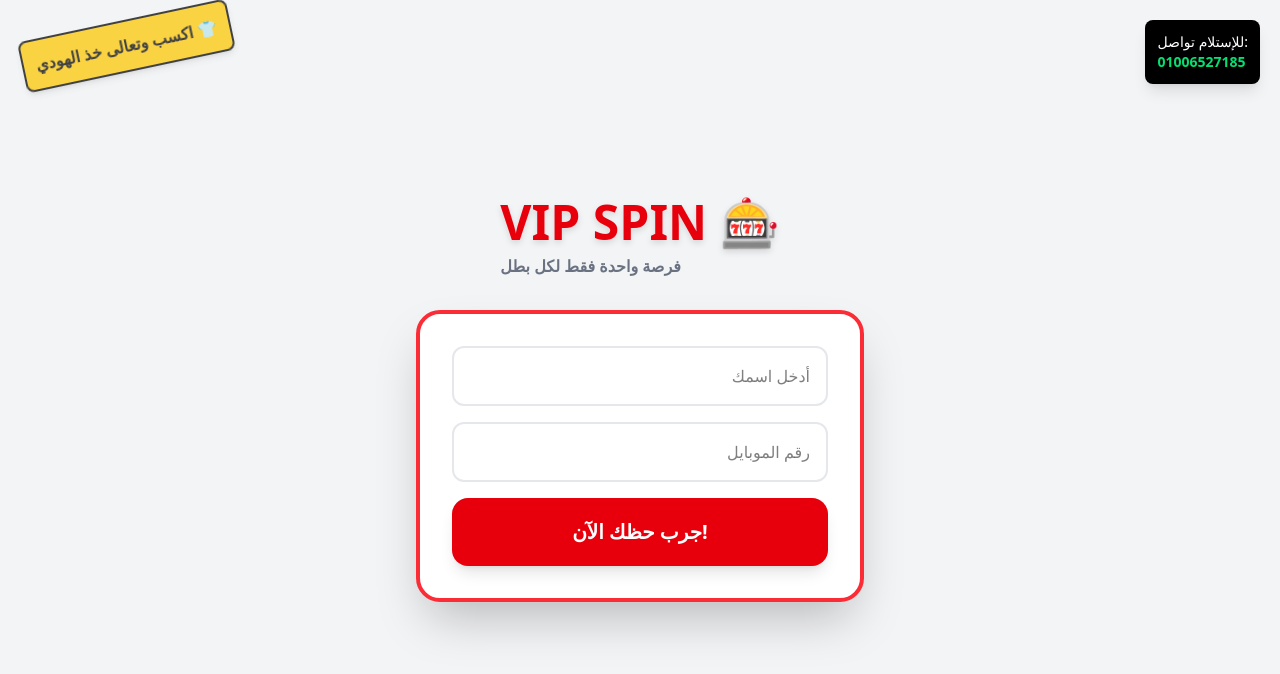
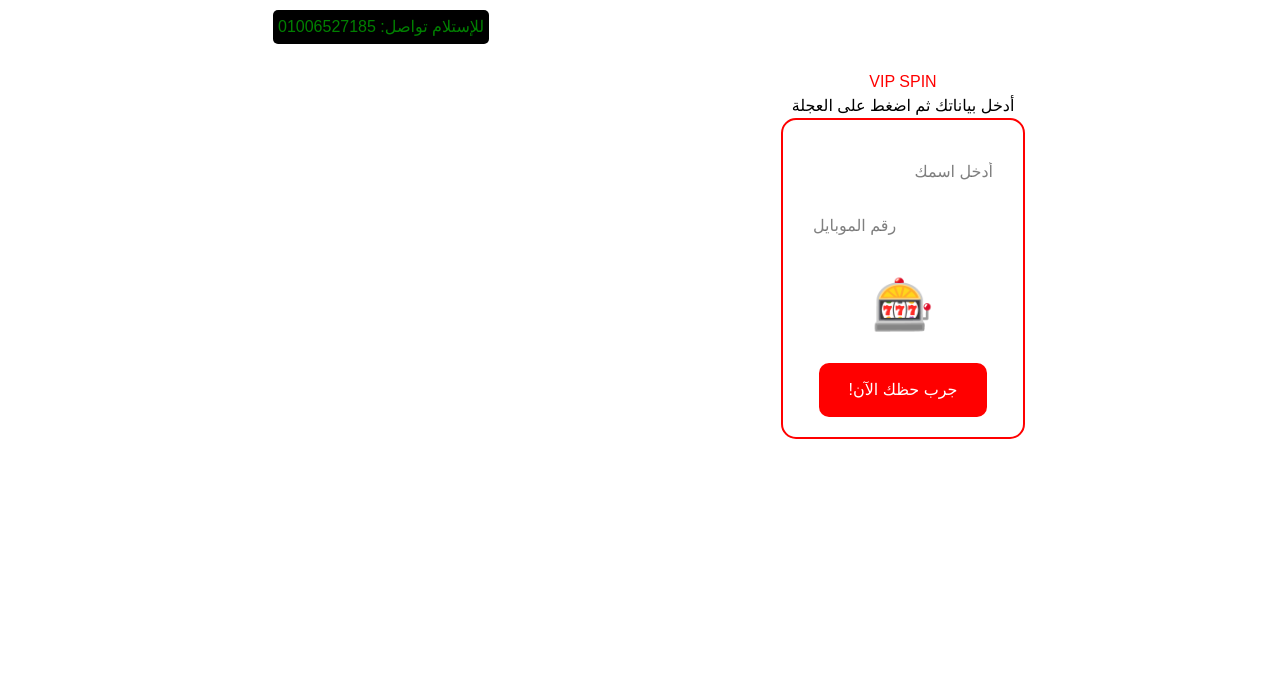
Before and after one commit to salahelmesky-glitch/pr, a React (Vite) app: page / in a window 1280 px wide. Shown: the top 674 px of the page. Built offline with nearby package versions, Linux system fonts and the light colour scheme.

Commit message:
update site text

```diff
--- a/index.html
+++ b/index.html
@@ -1,13 +1,14 @@
-<!doctype html>
-<html lang="en">
-  <head>
-    <meta charset="UTF-8" />
-    <link rel="icon" type="image/svg+xml" href="/vite.svg" />
-    <meta name="viewport" content="width=device-width, initial-scale=1.0" />
-    <title>pr</title>
-  </head>
-  <body>
-    <div id="root"></div>
-    <script type="module" src="/src/main.jsx"></script>
-  </body>
+<!DOCTYPE html>
+<html lang="ar" dir="rtl">
+
+<head>
+  <meta charset="UTF-8">
+  <meta name="viewport" content="width=device-width, initial-scale=1.0">
+  <title>VIP SPIN - سجل والعب</title>
+</head>
+
+<body>
+  <div id="root"></div>
+</body>
+
 </html>
--- a/src/App.jsx
+++ b/src/App.jsx
@@ -1,138 +1,47 @@
-import React, { useState, useEffect } from 'react';
-import { motion } from 'framer-motion';
-import confetti from 'canvas-confetti'; // تأكد من تثبيتها أو سأخبرك كيف
+import React, { useState } from 'react';
 
-const App = () => {
-  const [name, setName] = useState('');
-  const [phone, setPhone] = useState('');
-  const [hasSpun, setHasSpun] = useState(false);
-  const [result, setResult] = useState(null);
-
-  useEffect(() => {
-    const currentUser = localStorage.getItem('CURRENT_USER_RESULT');
-    if (currentUser) {
-      const data = JSON.parse(currentUser);
-      setResult(data.result);
-      setName(data.name);
-      setHasSpun(true);
-    }
-  }, []);
-
-  const handleSpin = () => {
-    if (!name || !phone) {
-      alert("يرجى إدخال الاسم ورقم الهاتف أولاً!");
-      return;
-    }
-
-    const savedUsers = JSON.parse(localStorage.getItem('VIP_SPIN_USERS') || '[]');
-    const isDuplicate = savedUsers.find(user => user.phone === phone);
-
-    if (isDuplicate) {
-      alert(`عفواً يا ${isDuplicate.name}! لقد شاركت مسبقاً.`);
-      setResult(isDuplicate.result);
-      setHasSpun(true);
-      return;
-    }
-
-    let finalResult;
-    const vipChance = Math.random();
-
-    if (vipChance < 0.05) { // نسبة 5% للفوز بـ VIP
-      finalResult = "VIP";
-      confetti({
-        particleCount: 150,
-        spread: 70,
-        origin: { y: 0.6 }
-      });
-    } else {
-      const usedNumbers = savedUsers.filter(u => typeof u.result === 'number').map(u => u.result);
-      let randomNumber;
-      do {
-        randomNumber = Math.floor(Math.random() * 1000) + 1;
-      } while (usedNumbers.includes(randomNumber));
-      finalResult = randomNumber;
-    }
-
-    const newUser = { name, phone, result: finalResult, date: new Date().toLocaleString() };
-    savedUsers.push(newUser);
-    localStorage.setItem('VIP_SPIN_USERS', JSON.stringify(savedUsers));
-    localStorage.setItem('CURRENT_USER_RESULT', JSON.stringify(newUser));
-
-    setResult(finalResult);
-    setHasSpun(true);
-  };
+function App() {
+  const [name, setName] = useState("");
+  const [phone, setPhone] = useState("");
 
   return (
-    <div className="min-h-screen bg-gray-100 flex flex-col items-center justify-center p-4 font-sans relative overflow-hidden">
-
-      {/* جملة الهودي في الجنب العلوي */}
-      <div className="absolute top-5 left-5 bg-yellow-400 text-black font-black p-3 rounded-lg shadow-md transform -rotate-12 border-2 border-black animate-pulse">
-        اكسب وتعالى خذ الهودي 👕
+    <div style={{ textAlign: 'center', padding: '20px', fontFamily: 'Arial' }}>
+      {/* الرقم بتاعك فوق على الشمال */}
+      <div style={{ position: 'absolute', top: '10px', left: '10px', background: 'black', color: 'green', padding: '5px', borderRadius: '5px' }}>
+        للإستلام تواصل: 01006527185
       </div>
 
-      {/* رقم التواصل في الجنب الآخر */}
-      <div className="absolute top-5 right-5 bg-black text-white p-3 rounded-lg shadow-lg text-sm">
-        للإستلام تواصل: <br />
-        <span className="text-green-400 font-bold">01006527185</span>
-      </div>
+      <h1 style={{ color: 'red', marginTop: '50px' }}>VIP SPIN</h1>
+      <p>أدخل بياناتك ثم اضغط على العجلة</p>
 
-      <div className="mb-8">
-        <h1 className="text-5xl font-black text-red-600 drop-shadow-md">VIP SPIN 🎰</h1>
-        <p className="text-gray-500 mt-2 font-bold">فرصة واحدة فقط لكل بطل</p>
-      </div>
-
-      {!hasSpun ? (
-        <div className="w-full max-w-md space-y-4 bg-white p-8 rounded-3xl shadow-2xl border-4 border-red-500">
+      <div style={{ border: '2px solid red', padding: '20px', borderRadius: '15px', display: 'inline-block' }}>
         <input
           type="text"
           placeholder="أدخل اسمك"
-            className="w-full p-4 rounded-xl border-2 border-gray-200 focus:border-red-500 outline-none text-right"
           value={name}
           onChange={(e) => setName(e.target.value)}
+          style={{ display: 'block', margin: '10px auto', padding: '10px', width: '200px' }}
         />
         <input
           type="tel"
           placeholder="رقم الموبايل"
-            className="w-full p-4 rounded-xl border-2 border-gray-200 focus:border-red-500 outline-none text-right"
           value={phone}
           onChange={(e) => setPhone(e.target.value)}
+          style={{ display: 'block', margin: '10px auto', padding: '10px', width: '200px' }}
         />
+
+        {/* هنا العجلة (لو عندك كود العجلة الأصلي حطه هنا) */}
+        <div style={{ margin: '20px', fontSize: '50px' }}>🎰</div>
+
         <button
-            onClick={handleSpin}
-            className="w-full bg-red-600 text-white font-black py-5 rounded-2xl hover:bg-red-700 transition-all text-xl shadow-lg"
+          onClick={() => alert('تم تسجيل بياناتك! صور الشاشة الآن وابعتها واتساب')}
+          style={{ background: 'red', color: 'white', border: 'none', padding: '15px 30px', borderRadius: '10px', cursor: 'pointer' }}
         >
           جرب حظك الآن!
         </button>
       </div>
-      ) : (
-        <motion.div
-          initial={{ scale: 0.5, rotate: 180 }}
-          animate={{ scale: 1, rotate: 0 }}
-          className={`p-12 rounded-full w-80 h-80 flex flex-col items-center justify-center border-8 shadow-2xl ${result === "VIP" ? "bg-yellow-400 border-white" : "bg-white border-gray-300"}`}
-        >
-          <h2 className="text-xl font-bold mb-2">{name}</h2>
-          <div className={`text-7xl font-black ${result === "VIP" ? "text-red-600 animate-bounce" : "text-black"}`}>
-            {result}
-          </div>
-
-          {/* النص اللي هيظهر تحت النتيجة */}
-          <div className="mt-4 text-2xl font-black uppercase">
-            {result === "VIP" ? (
-              <span className="text-red-700">🎉 مبروووك 🎉</span>
-            ) : (
-              <span className="text-gray-400">خااااسر ❌</span>
-            )}
-          </div>
-        </motion.div>
-      )}
-
-      {result === "VIP" && (
-        <div className="mt-6 text-xl font-bold text-red-600 bg-white p-4 rounded-xl shadow-lg border-2 border-red-600 animate-bounce">
-          كلمني دلوقتي وخذ الهودي بتاعك! 📞
-        </div>
-      )}
     </div>
   );
-};
+}
 
 export default App;
```
Lines whose indentation alone changed are shown as unchanged.
